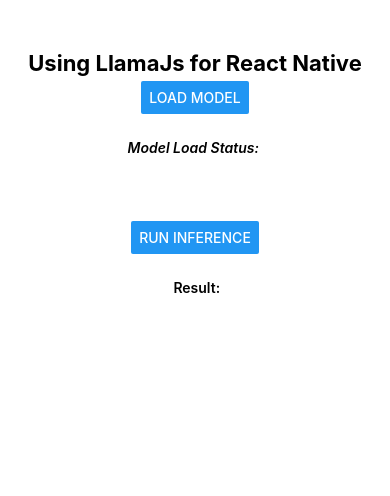
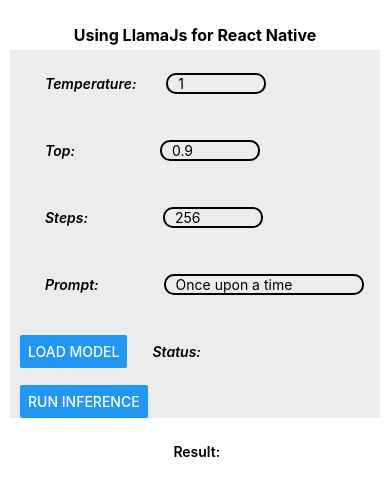
Before and after one commit to hootan09/llamajs_rn, a React Native app: screen / in a window 390 px wide. Shown: the top 496 px of the page. Built offline with nearby package versions, Linux system fonts and the light colour scheme.

Commit message:
new ui and update readme

```diff
--- a/App.js
+++ b/App.js
@@ -1,5 +1,5 @@
 import { StatusBar } from 'expo-status-bar';
-import { Alert, Button, ScrollView, StyleSheet, Text, View } from 'react-native';
+import { Alert, Button, SafeAreaView, ScrollView, StyleSheet, Text, TextInput, View } from 'react-native';
 
 import { Asset } from 'expo-asset';
 import { useState } from 'react';
@@ -23,7 +23,7 @@
   const [temperature, setTemperature] = useState(1.0);
   const [topp, setTopp] = useState(0.9);
   const [steps, setSteps] = useState(256);
-  const [prompt, setPrompt] = useState("");
+  const [prompt, setPrompt] = useState("Once upon a time ");
 
   const timeout = async(delay)=> {
     return new Promise( res => setTimeout(res, delay) );
@@ -37,10 +37,10 @@
       if(!assets[0]?.localUri && !assets[1]?.localUri) {
         // Alert.alert('failed to get model URI', `${assets[0]}`);
         console.log('Failed to get model & tokenizer URI', `${assets[0]}`);
-        setModelStatus(`Failed to get model & tokenizer URI ${assets[0]}`)
+        setModelStatus(`Failed to get model & tokenizer`)
       } else {
         console.log('Models & Tokenizer loaded!')
-        setModelStatus(`Models & Tokenizer loaded!`)
+        setModelStatus(`Model & tokenizer loaded!`)
         // Alert.alert(
         //   'model loaded successfully',
         //   );
@@ -48,7 +48,7 @@
     } catch (e) {
       // Alert.alert('failed to load model', `${e}`);
       console.log('Failed to load model', `${e}`);
-      setModelStatus(`Failed to load model ${e}`)
+      setModelStatus(`Failed to load model`)
       throw e;
     }
   }
@@ -97,30 +97,75 @@
   }
 
   return (
-    <View style={styles.container}>
+    <SafeAreaView style={styles.container}>
       <Text style={styles.title}>Using LlamaJs for React Native</Text>
-      <Button title='Load model' onPress={loadModel}></Button>
-      <Text style={styles.modetStatusText}>Model Load Status: {modelStatus}</Text>
-      <View style={{padding: 20}}/>
-      <Button title='Run Inference' onPress={runModel}></Button>
+
+      <View style={styles.loadModelWrapper}>
+        <Text style={styles.modetStatusText}>Temperature:</Text>
+        <TextInput style={[styles.inputBox,{ marginLeft: 5}]} defaultValue={temperature.toString()} value={temperature.toString()} keyboardType='numeric' onChangeText={(value)=> setTemperature(+value)}/>
+      </View>
+
+      <View style={styles.loadModelWrapper}>
+        <Text style={styles.modetStatusText}>Top:</Text>
+        <TextInput style={[styles.inputBox,{ marginLeft: 60}]} defaultValue={topp.toString()} value={topp.toString()} keyboardType='numeric' onChangeText={(value)=> setTopp(+value)}/>
+      </View>
+
+      <View style={styles.loadModelWrapper}>
+        <Text style={styles.modetStatusText}>Steps:</Text>
+        <TextInput style={[styles.inputBox,{ marginLeft: 50}]} defaultValue={steps.toString()} value={steps.toString()} keyboardType='numeric' onChangeText={(value)=> setSteps(+value)}/>
+      </View>
+
+      <View style={styles.loadModelWrapper}>
+      <Text style={styles.modetStatusText}>Prompt:</Text>
+        <TextInput style={[styles.inputBox,{ marginLeft: 40, width: 200}]} defaultValue={prompt.toString()} value={prompt.toString()} keyboardType='default' onChangeText={(value)=> setPrompt(value)}/>
+      </View>
+
+      <View style={styles.loadModelWrapper}>
+        <Button title='Load Model' onPress={loadModel}></Button>
+        <Text style={styles.modetStatusText}>Status: {modelStatus}</Text>
+      </View>
+      {/* <View style={{padding: 20}}/> */}
+
+      <View style={styles.loadModelWrapper}>
+        <Button title='Run Inference' onPress={runModel}></Button>
+      </View>
+
       <ScrollView contentContainerStyle={{}}>
         <Text style={styles.runResultText}> {'Result:\n\n'+ runResult}</Text>
       </ScrollView>
       <StatusBar style="auto" />
-    </View>
+    </SafeAreaView>
   );
 }
 
 const styles = StyleSheet.create({
   container: {
     flex: 1,
-    marginTop: 50,
+    marginTop: 25,
     backgroundColor: '#fff',
     alignItems: 'center',
     justifyContent: 'flex-start',
+    marginHorizontal: 10,
+  },
+  loadModelWrapper: {
+    width: '100%',
+    paddingHorizontal: 10,
+    // paddingVertical: 5,
+    // borderRadius: 15,
+    flexDirection: 'row',
+    justifyContent: 'flex-start',
+    alignItems: 'center',
+    backgroundColor: '#EBECED'
+  },
+  inputBox: {
+    borderWidth: 2,
+    borderColor: 'black',
+    width: 100,
+    borderRadius: 10,
+    paddingHorizontal: 10,
   },
   title: {
-    fontSize: 22,
+    fontSize: 16,
     fontWeight: '700',
     marginBottom: 5,
   },
--- a/llamajs/core.js
+++ b/llamajs/core.js
@@ -684,7 +684,7 @@
       let endTime = Date.now();
       let seconds = (endTime - startTime) / 1000;
       // console.log(`Tokens per second: ${(pos - 1) / seconds}`);
-      streamText(`Tokens per second: ${(pos - 1) / seconds}`);
+      streamText(`\n\nTokens per second: ${(pos - 1) / seconds}`);
     }
 }
 
```
